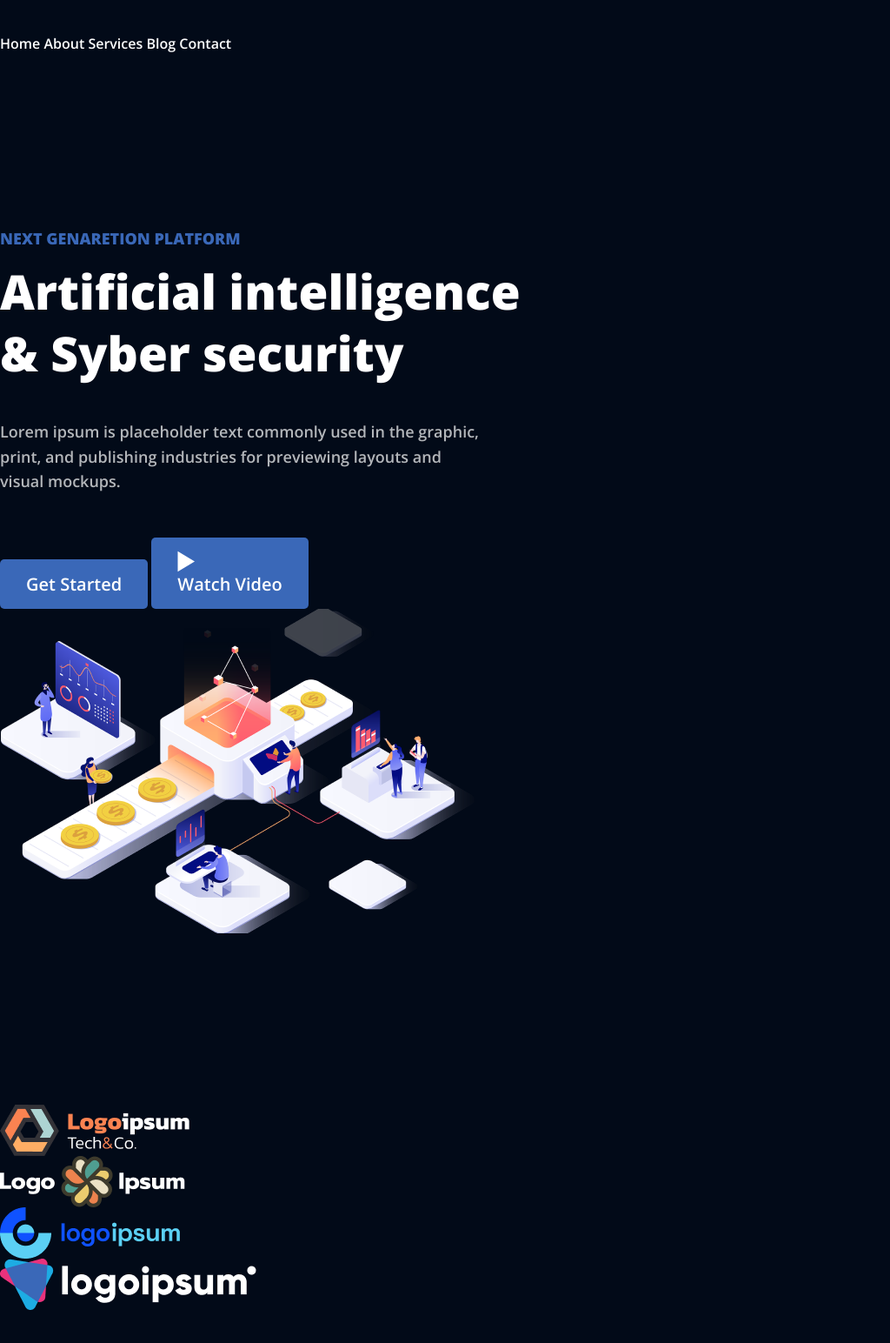
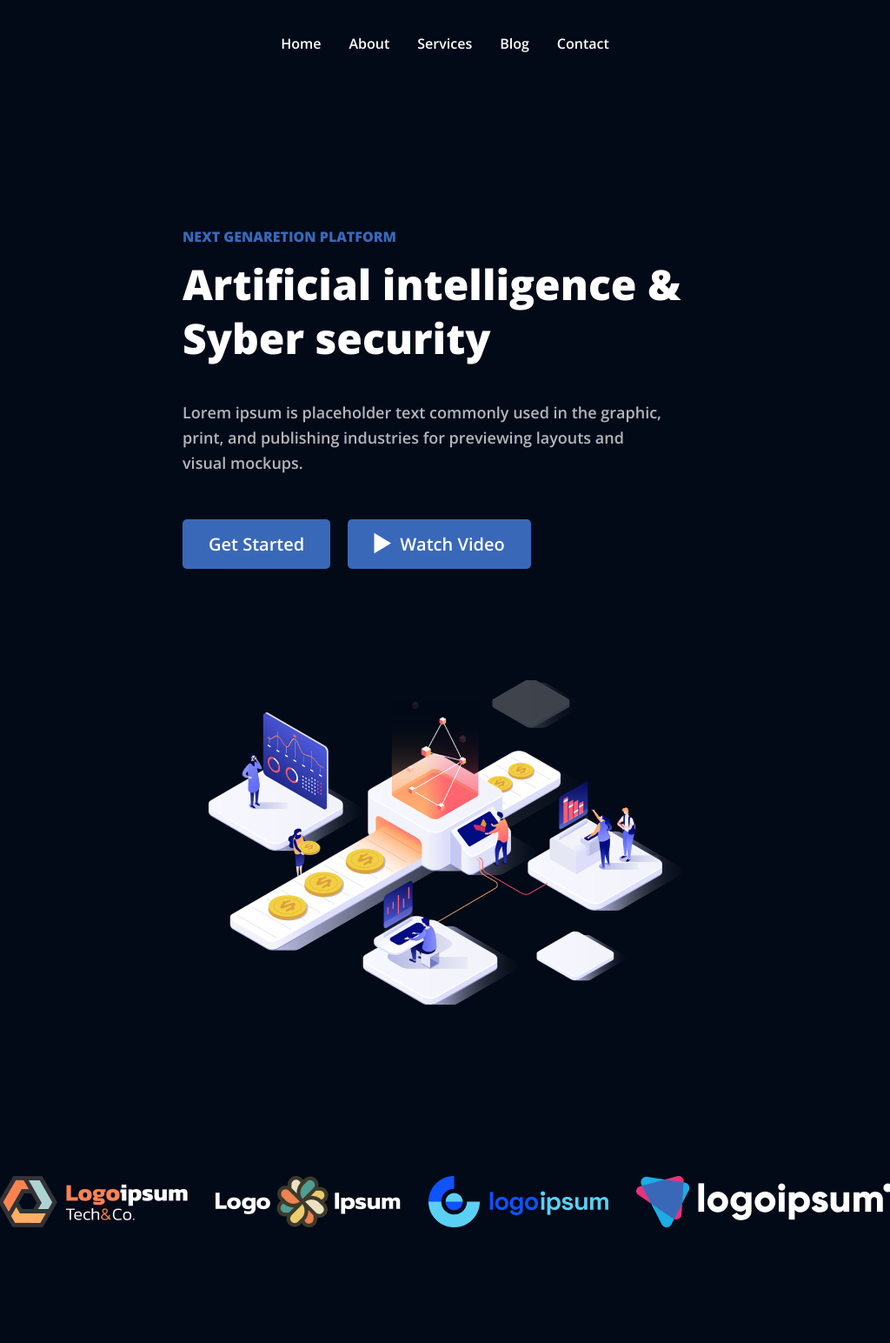
Before and after one commit to Dmitry-Gans/HTML_CSS, a plain HTML site: page Seminar3/index.html in a window 1024 px wide. Shown: the whole page at 87% size. Before the commit the page ends 1506 px from the top, so only its background shows below. Drawn offline with nearby package versions, Linux system fonts and the light colour scheme; files whose address does not match are found by name.

Commit message:
Сделал задание

```diff
--- a/Home_Work/Task2/style.css
+++ b/Home_Work/Task2/style.css
@@ -37,11 +37,20 @@ img {
 }
 
 .header {
-  margin-bottom: 94px;
+  margin-bottom: 82px;
 }
 
 .navigation {
   padding: 51px 0;
+  display: flex;
+  justify-content: space-between;
+}
+
+.navigation__right {
+  display: flex;
+  justify-content: flex-end;
+  align-items: center;
+  gap: 30px;
 }
 
 .navigation__link1 {
@@ -61,10 +70,17 @@ img {
 .navigation__img {
   width: 137px;
   height: 40px;
+  display: flex;
+  order: 0;
 }
 
 .main {
   margin-bottom: 162px;
+}
+
+.content {
+  display: flex;
+  justify-content: space-between;
 }
 
 .content__left-side {
@@ -116,4 +132,12 @@ img {
   width: 160px;
   height: 50px;
   flex-shrink: 0;
+  border: none;
+  cursor: pointer;
+  background:none
 }
+
+.logos {
+  display: flex;
+  justify-content: space-between;
+}
--- a/Seminar3/index.html
+++ b/Seminar3/index.html
@@ -27,7 +27,7 @@
 					</p>
 					<div class="content__btn-list">
 						<button class="btn">Get Started</button>
-						<button class="btn">
+						<button class="btn btn__watch">
 							<img src="./img/btn-play.svg" alt="Play" />
 							Watch Video
 						</button>
@@ -35,14 +35,13 @@
 				</div>
 				<img src="./img/main-img.png" alt="Main image" />
 			</section>
-		</main>
-		<footer class="footer">
 			<div class="logos container">
 				<img src="./img/logo1.png" alt="Logo" />
 				<img src="./img/logo2.png" alt="Logo" />
 				<img src="./img/logo3.png" alt="Logo" />
 				<img src="./img/logo4.png" alt="Logo" />
 			</div>
-		</footer>
+			<section class="carts_list"></section>
+		</main>
 	</body>
 </html>
--- a/Seminar3/style.css
+++ b/Seminar3/style.css
@@ -1,17 +1,4 @@
 @import url('https://fonts.googleapis.com/css2?family=Open+Sans:wght@600;800&display=swap');
-
-@font-face {
-	font-family: 'Gillroy-Bold';
-	src: url('./font/Gilroy-Bold.woff2');
-}
-@font-face {
-	font-family: 'Gillroy-Bold';
-	src: url('./font/Gilroy-Bold.woff2');
-}
-@font-face {
-	font-family: 'Gillroy-Bold';
-	src: url('./font/Gilroy-Bold.woff2');
-}
 
 * {
 	margin: 0;
@@ -24,7 +11,6 @@ body {
 	scroll-behavior: smooth;
 	background: #020a18;
 	font-family: 'Open Sans';
-	/* font-family: 'Gillroy-Bold'; */
 	color: #fff;
 	font-weight: 600;
 }
@@ -45,6 +31,9 @@ img {
 
 .navigation {
 	padding: 39px 0;
+	display: flex;
+	justify-content: center;
+	gap: 32px;
 }
 
 .navigation__link {
@@ -57,6 +46,12 @@ img {
 	margin-bottom: 197px;
 }
 
+.content {
+	display: flex;
+	flex-wrap: wrap;
+	justify-content: space-between;
+	margin-bottom: 197px;
+}
 .content__left-side {
 	max-width: 604px;
 }
@@ -85,6 +80,8 @@ img {
 }
 
 .content__btn-list {
+	display: flex;
+	gap: 20px;
 }
 
 .btn {
@@ -99,3 +96,48 @@ img {
 	border: none;
 	cursor: pointer;
 }
+
+.btn__watch {
+	display: flex;
+	gap: 10px;
+}
+
+.logos {
+	display: flex;
+	justify-content: space-between;
+}
+
+/* Под планшет */
+@media (max-width: 1146px) and (min-width: 848px){
+    .container{
+        max-width: 767px;
+    }
+    .content__left-side h2{
+        font-size: 16px;
+    }
+    .content__left-side h1{
+        font-size: 48px;
+    }
+    .content{
+        flex-direction: column;
+        gap: 128px;
+        align-items: center;
+    }
+    .logos{
+        max-width: 534px;
+        gap: 32px;
+        justify-content: center;
+    }
+    .carts__list{
+        grid-template-columns: 1fr;
+        gap: 32px;
+        justify-items: center;
+    }
+    .card{
+        background:  #111826;
+        max-width: 362px;
+    }
+        .hidden{
+        display: none;
+    }
+}
```
Also changed, not shown: Home_Work/Task2/index.html (+9 -6 lines), Seminar3/img/img1.svg (added), Seminar3/img/img2.svg (added), Seminar3/img/img3.svg (added), Seminar3/img/img4.svg (added).
